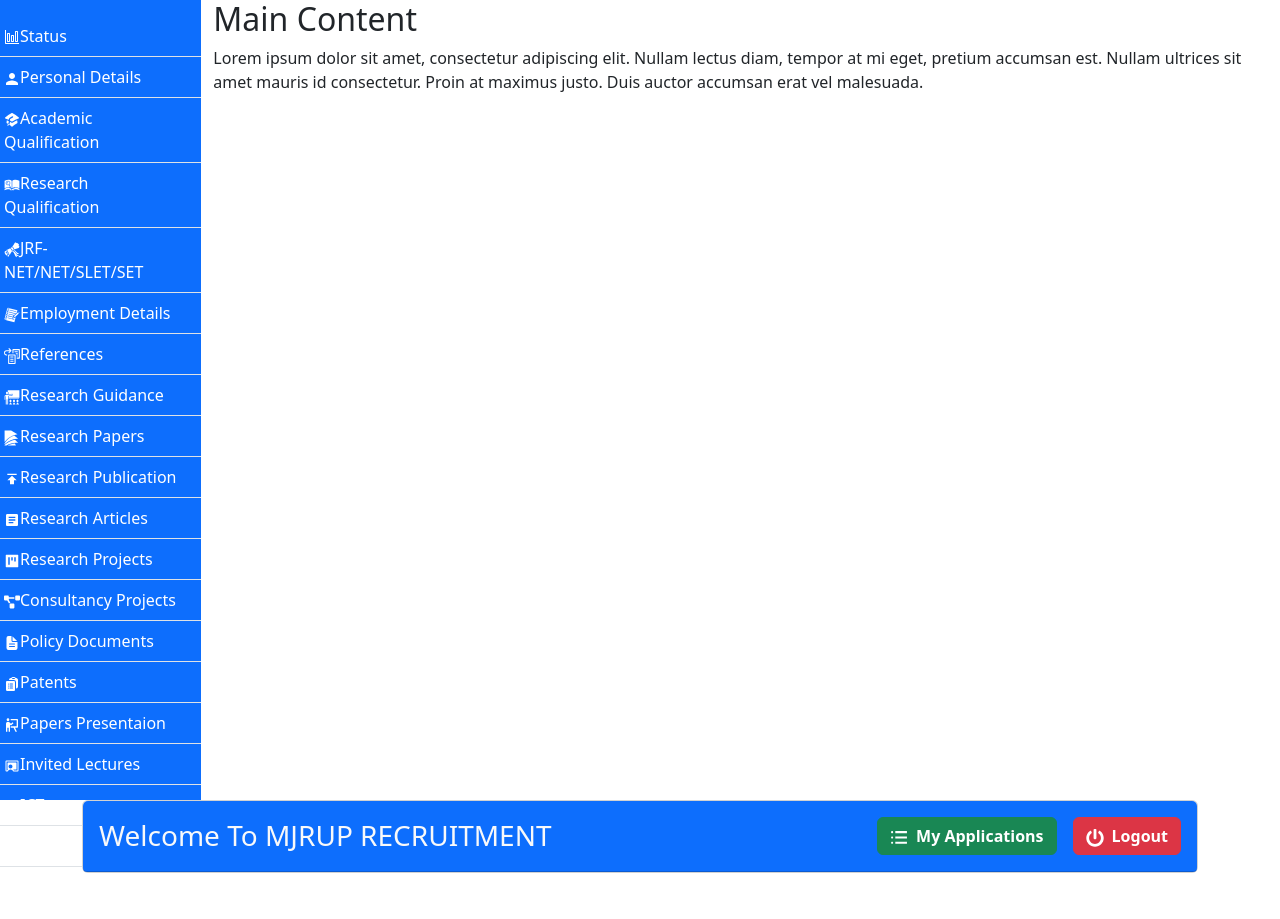
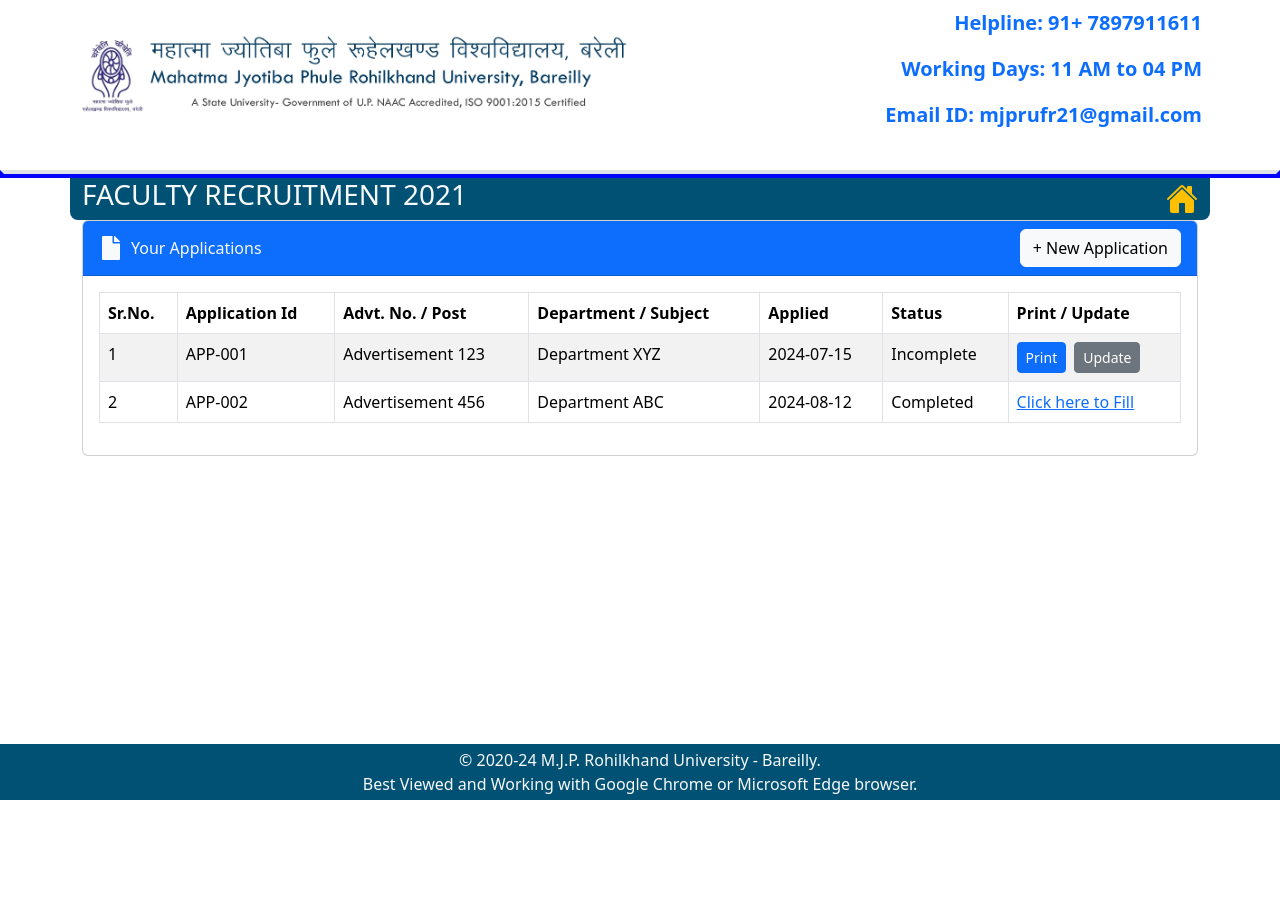
Before and after one commit to reconroy/mjpru-react, a React (Create React App) app: page /user-dashboard in a window 1280 px wide. Shown: the top 919 px of the page. Built offline with nearby package versions, Linux system fonts and the light colour scheme.

Commit message:
Conditional Rendering Started

```diff
--- a/src/App.js
+++ b/src/App.js
@@ -1,53 +1,54 @@
 import './App.css';
-// import { BrowserRouter as Router, Routes, Route } from 'react-router-dom';
-// import Topbar from './components/Topbar';
-// import Home from './components/Home';
-// import Homebar from './components/Homebar';
-// import LoginPanel from './components/LoginPanel';
-// import ActivateAcccount from './components/ActivateAcccount';
-// import ForgotPassword from './components/ForgotPassword';
-// import Footer from './components/Footer';
-// import NewUser from './components/NewUser';
-// import RegistrationForm from './components/RegistrationForm';
-// import withSpinner from './withSpinner';
-// import RegistrationComplete from './components/RegistrationComplete';
+import { BrowserRouter as Router, Routes, Route } from 'react-router-dom';
+import Topbar from './components/Topbar';
+import Home from './components/Home';
+import Homebar from './components/Homebar';
+import LoginPanel from './components/LoginPanel';
+import ActivateAcccount from './components/ActivateAcccount';
+import ForgotPassword from './components/ForgotPassword';
+import Footer from './components/Footer';
+import NewUser from './components/NewUser';
+import RegistrationForm from './components/RegistrationForm';
+import withSpinner from './withSpinner';
+import RegistrationComplete from './components/RegistrationComplete';
 import ApplicationList from './components/User/ApplicationList';
 import AfterLoginTopBar from './components/User/AfterLoginTopBar';
 import Sidebar from './components/User/Sidebar';
 
 
-// const HomeWithSpinner = withSpinner(Home);
-// const LoginPanelWithSpinner = withSpinner(LoginPanel);
-// const ActivateAcccountWithSpinner = withSpinner(ActivateAcccount);
-// const ForgotPasswordWithSpinner = withSpinner(ForgotPassword);
-// const NewUserWithSpinner = withSpinner(NewUser);
-// const RegistrationFormWithSpinner = withSpinner(RegistrationForm);
-// const RegistrationCompleteWithSpinner = withSpinner(RegistrationComplete);
-// const ApplicationListWithSpinner = withSpinner(ApplicationList)
+const HomeWithSpinner = withSpinner(Home);
+const LoginPanelWithSpinner = withSpinner(LoginPanel);
+const ActivateAcccountWithSpinner = withSpinner(ActivateAcccount);
+const ForgotPasswordWithSpinner = withSpinner(ForgotPassword);
+const NewUserWithSpinner = withSpinner(NewUser);
+const RegistrationFormWithSpinner = withSpinner(RegistrationForm);
+const RegistrationCompleteWithSpinner = withSpinner(RegistrationComplete);
+const ApplicationListWithSpinner = withSpinner(ApplicationList)
 
 function App() {
   return (
-    // <Router>
-    //   <div>
-    //     <Topbar />
-    //     <Homebar />
-    //     <Routes>
-    //       <Route path="/" element={<HomeWithSpinner />} />
-    //       <Route path="/login" element={<LoginPanelWithSpinner />} />
-    //       <Route path="/activate-account" element={<ActivateAcccountWithSpinner />} />
-    //       <Route path="/forgot-password" element={<ForgotPasswordWithSpinner />} />
-    //       <Route path="/new-user" element={<NewUserWithSpinner />} />
-    //       <Route path="/registration-page" element={<RegistrationFormWithSpinner />} />
-    //       <Route path="/registration-complete" element={<RegistrationCompleteWithSpinner />} />
-    //     </Routes>
-    //     <Footer />
-    //   </div>
-    // </Router>
-    <>
-      <Sidebar/>
-      <AfterLoginTopBar/>
-      <ApplicationList/>
-    </>
+    <Router>
+      <div>
+        <Topbar />
+        <Homebar />
+        <Routes>
+          <Route path="/" element={<HomeWithSpinner />} />
+          <Route path="/login" element={<LoginPanelWithSpinner />} />
+          <Route path="/activate-account" element={<ActivateAcccountWithSpinner />} />
+          <Route path="/forgot-password" element={<ForgotPasswordWithSpinner />} />
+          <Route path="/new-user" element={<NewUserWithSpinner />} />
+          <Route path="/registration-page" element={<RegistrationFormWithSpinner />} />
+          <Route path="/registration-complete" element={<RegistrationCompleteWithSpinner />} />
+          <Route path="/user-dashboard" element={<ApplicationListWithSpinner />} />
+        </Routes>
+        <Footer />
+      </div>
+    </Router>
+    // <>
+    //   {/* <Sidebar/> */}
+    //   {/* <AfterLoginTopBar/> */}
+    //   {/* <ApplicationList/> */}
+    // </>
   );
 }
 
--- a/src/components/LoginPanel.jsx
+++ b/src/components/LoginPanel.jsx
@@ -34,6 +34,7 @@ const LoginPanel = () => {
                         <Link to="/forgot-password">Forgot Password?</Link>
                         <Link to="/">Back To Home</Link>
                         <button type="submit" className="btn btn-primary">Submit</button>
+                        {/* <Link to={"/user-dashboard"} type="submit" className="btn btn-primary">Submit</Link> */}
                     </div>
                 </form>
             </div>
--- a/src/components/user/Sidebar.jsx
+++ b/src/components/user/Sidebar.jsx
@@ -1,74 +1,86 @@
-import React, { useState } from 'react';
-import { Container, Row, Col, Nav, Button } from 'react-bootstrap';
+import React from 'react';
+import { Container, Row, Col, Nav } from 'react-bootstrap';
 import 'bootstrap/dist/css/bootstrap.min.css';
-import { VscGraph } from "react-icons/vsc";
-import { IoMdPerson } from "react-icons/io";
-import { HiMiniAcademicCap } from "react-icons/hi2";
-import { GiArchiveResearch } from "react-icons/gi";
-import { GiTiedScroll } from "react-icons/gi";
-import { GiNotebook } from "react-icons/gi";
-import { VscReferences } from "react-icons/vsc";
-import { GiTeacher } from "react-icons/gi";
-import { GiPapers } from "react-icons/gi";
-import { MdPublish } from "react-icons/md";
-import { MdArticle } from "react-icons/md";
-import { AiFillProject } from "react-icons/ai";
-import { FaProjectDiagram } from "react-icons/fa";
-import { IoDocumentText } from "react-icons/io5";
-import { HiClipboardDocumentList } from "react-icons/hi2";
-import { RiPresentationFill } from "react-icons/ri";
-import { PiChalkboardTeacherFill } from "react-icons/pi";
-import { RiGraduationCapFill } from "react-icons/ri";
-import { FaAward } from "react-icons/fa6";
-import { RxActivityLog } from "react-icons/rx";
-import { FaCloudUploadAlt } from "react-icons/fa";
-import { IoCheckmarkDoneCircle } from "react-icons/io5";
+// ---------------- numbers--------------------------
+import { Bs1Circle,Bs2Circle, Bs3Circle,Bs4Circle, Bs5Circle, Bs6Circle, Bs7Circle, Bs8Circle, Bs9Circle } from "react-icons/bs";
+
 
 const Sidebar = () => {
-  const [expanded, setExpanded] = useState(true);
-
-  const toggleSidebar = () => {
-    setExpanded(!expanded);
-  };
-
   return (
     <Container fluid className="vh-100 d-flex p-0">
       <Row className="flex-nowrap w-100">
         <Col
-          className={`bg-primary text-white ${expanded ? 'col-2' : 'col-1'} d-flex flex-column justify-content-between p-0`}
-          style={{ transition: 'width 0.3s' }}
+          xs={2} md={3} lg={2}
+          className="bg-primary text-white d-flex flex-column justify-content-between p-0"
         >
           <Nav className="flex-column mt-3">
-            <Nav.Link href="#home" className="text-white border-bottom"><VscGraph />Status</Nav.Link>
-            <Nav.Link href="#link" className="text-white border-bottom"><IoMdPerson/>Personal Details</Nav.Link>
-            <Nav.Link href="#link" className="text-white border-bottom">< HiMiniAcademicCap />Academic Qualification</Nav.Link>
-            <Nav.Link href="#link" className="text-white border-bottom"><GiArchiveResearch />Research Qualification</Nav.Link>
-            <Nav.Link href="#link" className="text-white border-bottom"><GiTiedScroll />JRF-NET/NET/SLET/SET</Nav.Link>
-            <Nav.Link href="#link" className="text-white border-bottom"><GiNotebook />Employment Details</Nav.Link>
-            <Nav.Link href="#link" className="text-white border-bottom"><VscReferences />References</Nav.Link>
-            <Nav.Link href="#link" className="text-white border-bottom"><GiTeacher />Research Guidance</Nav.Link>
-            <Nav.Link href="#link" className="text-white border-bottom"><GiPapers />Research Papers</Nav.Link>
-            <Nav.Link href="#link" className="text-white border-bottom"><MdPublish />Research Publication</Nav.Link>
-            <Nav.Link href="#link" className="text-white border-bottom"><MdArticle />Research Articles</Nav.Link>
-            <Nav.Link href="#link" className="text-white border-bottom"><AiFillProject />Research Projects</Nav.Link>
-            <Nav.Link href="#link" className="text-white border-bottom"><FaProjectDiagram />Consultancy Projects</Nav.Link>
-            <Nav.Link href="#link" className="text-white border-bottom"><IoDocumentText />Policy Documents</Nav.Link>
-            <Nav.Link href="#link" className="text-white border-bottom"><HiClipboardDocumentList />Patents</Nav.Link>
-            <Nav.Link href="#link" className="text-white border-bottom"><RiPresentationFill />Papers Presentaion</Nav.Link>
-            <Nav.Link href="#link" className="text-white border-bottom"><PiChalkboardTeacherFill />Invited Lectures</Nav.Link>
-            <Nav.Link href="#link" className="text-white border-bottom"><RiGraduationCapFill />ICT</Nav.Link>
-            <Nav.Link href="#link" className="text-white border-bottom"><FaAward />Awards / Fellowships</Nav.Link>
-            <Nav.Link href="#link" className="text-white border-bottom"><RxActivityLog />Extra Carricular Activities</Nav.Link>
-            <Nav.Link href="#link" className="text-white border-bottom"><FaCloudUploadAlt />Uploads</Nav.Link>
-            <Nav.Link href="#link" className="text-white border-bottom"><IoCheckmarkDoneCircle />Preview & Submit</Nav.Link>
+            <Nav.Link href="#home" className="text-white border-bottom d-flex align-items-center">
+              <span className="d-none d-md-inline">Status</span>
+            </Nav.Link>
+            <Nav.Link href="#link" className="text-white border-bottom d-flex align-items-center">
+              <span className="d-none d-md-inline"><Bs1Circle/>Personal Details</span>
+            </Nav.Link>
+            <Nav.Link href="#link" className="text-white border-bottom d-flex align-items-center">
+              <span className="d-none d-md-inline"><Bs2Circle/>Academic Qualification</span>
+            </Nav.Link>
+            <Nav.Link href="#link" className="text-white border-bottom d-flex align-items-center">
+              <span className="d-none d-md-inline"><Bs3Circle/> Research Qualification</span>
+            </Nav.Link>
+            <Nav.Link href="#link" className="text-white border-bottom d-flex align-items-center">
+              <span className="d-none d-md-inline"><Bs4Circle/>JRF-NET/NET/SLET/SET</span>
+            </Nav.Link>
+            <Nav.Link href="#link" className="text-white border-bottom d-flex align-items-center">
+              <span className="d-none d-md-inline"><Bs5Circle/> Employment Details</span>
+            </Nav.Link>
+            <Nav.Link href="#link" className="text-white border-bottom d-flex align-items-center">
+              <span className="d-none d-md-inline"><Bs6Circle/> References</span>
+            </Nav.Link>
+            <Nav.Link href="#link" className="text-white border-bottom d-flex align-items-center">
+              <span className="d-none d-md-inline"><Bs7Circle/> Research Guidance</span>
+            </Nav.Link>
+            <Nav.Link href="#link" className="text-white border-bottom d-flex align-items-center">
+              <span className="d-none d-md-inline"><Bs8Circle/> Research Papers</span>
+            </Nav.Link>
+            <Nav.Link href="#link" className="text-white border-bottom d-flex align-items-center">
+              <span className="d-none d-md-inline"><Bs9Circle/> Research Publication</span>
+            </Nav.Link>
+            <Nav.Link href="#link" className="text-white border-bottom d-flex align-items-center">
+              <span className="d-none d-md-inline">  Research Articles</span>
+            </Nav.Link>
+            <Nav.Link href="#link" className="text-white border-bottom d-flex align-items-center">
+              <span className="d-none d-md-inline"> Research Projects</span>
+            </Nav.Link>
+            <Nav.Link href="#link" className="text-white border-bottom d-flex align-items-center">
+              <span className="d-none d-md-inline"> Consultancy Projects</span>
+            </Nav.Link>
+            <Nav.Link href="#link" className="text-white border-bottom d-flex align-items-center">
+              <span className="d-none d-md-inline"> Policy Documents</span>
+            </Nav.Link>
+            <Nav.Link href="#link" className="text-white border-bottom d-flex align-items-center">
+              <span className="d-none d-md-inline"> Patents</span>
+            </Nav.Link>
+            <Nav.Link href="#link" className="text-white border-bottom d-flex align-items-center">
+              <span className="d-none d-md-inline"> Papers Presentation</span>
+            </Nav.Link>
+            <Nav.Link href="#link" className="text-white border-bottom d-flex align-items-center">
+              <span className="d-none d-md-inline"> Invited Lectures</span>
+            </Nav.Link>
+            <Nav.Link href="#link" className="text-white border-bottom d-flex align-items-center">
+              <span className="d-none d-md-inline"> ICT</span>
+            </Nav.Link>
+            <Nav.Link href="#link" className="text-white border-bottom d-flex align-items-center">
+              <span className="d-none d-md-inline"> Awards / Fellowships</span>
+            </Nav.Link>
+            <Nav.Link href="#link" className="text-white border-bottom d-flex align-items-center">
+              <span className="d-none d-md-inline"> Extra Curricular Activities</span>
+            </Nav.Link>
+            <Nav.Link href="#link" className="text-white border-bottom d-flex align-items-center">
+              <span className="d-none d-md-inline"> Uploads</span>
+            </Nav.Link>
+            <Nav.Link href="#link" className="text-white border-bottom d-flex align-items-center">
+              <span className="d-none d-md-inline"> Preview & Submit</span>
+            </Nav.Link>
           </Nav>
-          <Button
-            variant={expanded ? "light" : "dark"}
-            className="mb-2 mx-2 btn-sm"
-            onClick={toggleSidebar}
-          >
-            {expanded ? 'Collapse' : 'Expand'}
-          </Button>
         </Col>
         <Col className="p-0">
           <Container fluid className="main-content">
```
Also changed, not shown: src/components/RegistrationForm.jsx (+161 -36 lines).
